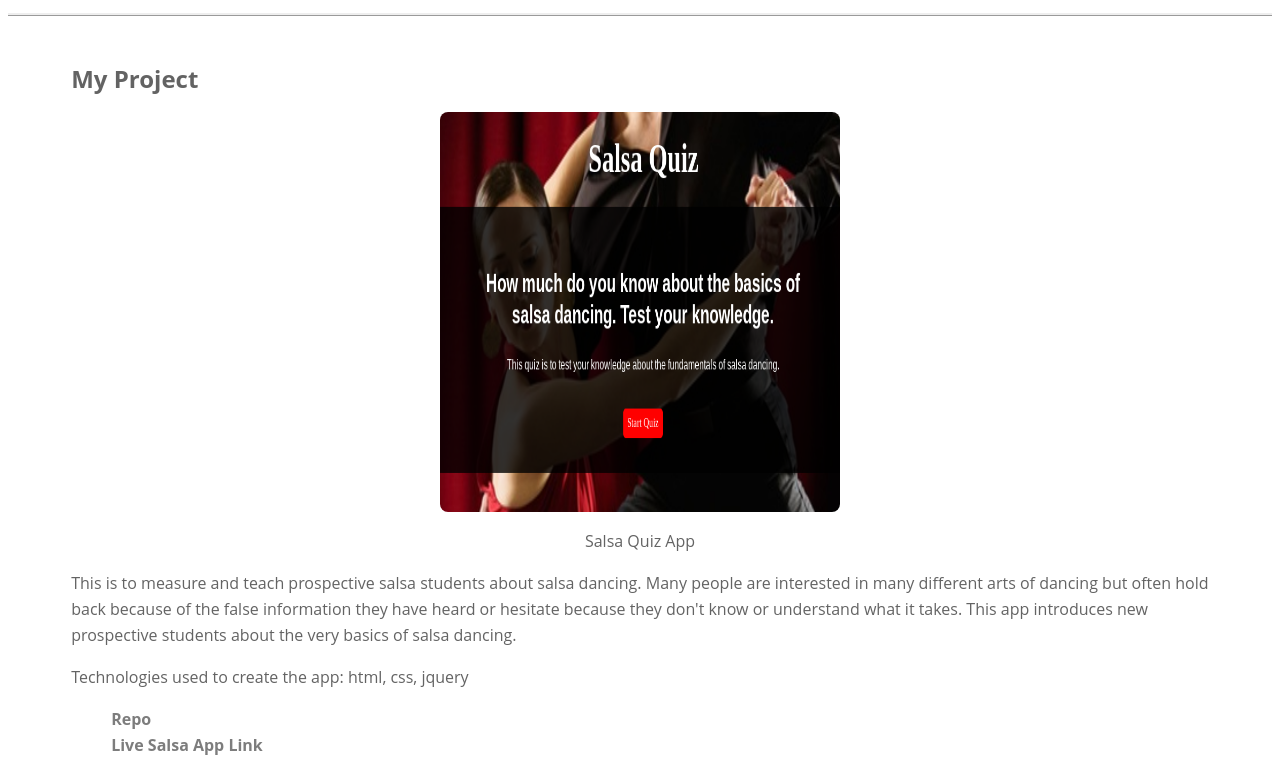
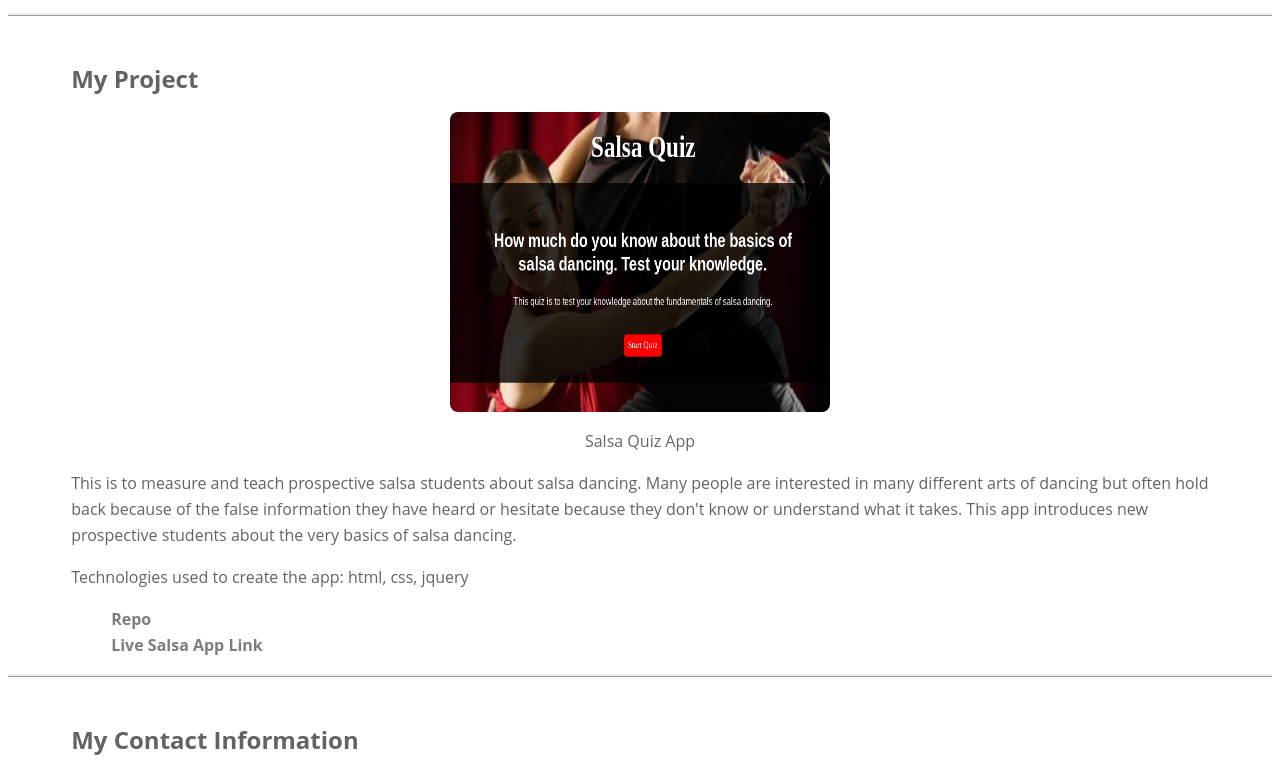
Before and after one commit to YFlynn726/Portfolio, a plain HTML site: page index.html in a window 1280 px wide. Shown: the part 637-1406 px from the top of the page. Drawn offline with nearby package versions, Linux system fonts and the light colour scheme; files whose address does not match are found by name.

Commit message:
changed image size

```diff
--- a/index.html
+++ b/index.html
@@ -44,7 +44,7 @@
             <a name="My Project"></a>
 
 
-            <img src="Screenshot.png" alt="Screen shot of landing page of salsa dancers" style="width:400px;height:400px;"></img>
+            <img src="Screenshot.png" alt="Screen shot of landing page of salsa dancers" style="width:380px;height:300px;"></img>
             <p class="caption">Salsa Quiz App</p>
 
             <p>This is to measure and teach prospective salsa students about salsa dancing. Many people are interested in many different arts of dancing but often hold back because of the false information they have heard or hesitate because they don't know
```
